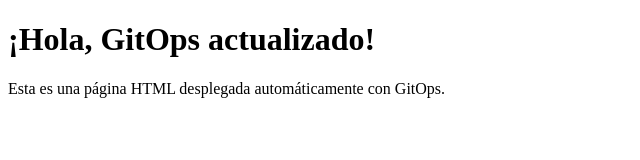
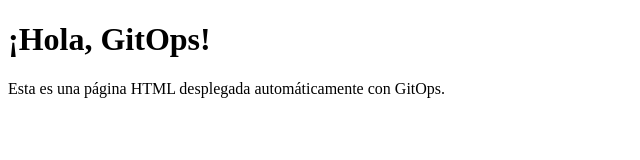
Before and after one commit to Arlequin404/gitops-practice, a plain HTML site: page app/index.html in a window 1280 px wide. Shown: the whole page, without its empty margins (0-640 px from the left). Drawn offline with Linux system fonts and the light colour scheme.

Commit message:
se actualizo el codigo

```diff
--- a/app/index.html
+++ b/app/index.html
@@ -6,7 +6,7 @@
     <title>GitOps Practice</title>
 </head>
 <body>
-    <h1>¡Hola, GitOps actualizado!</h1>
+    <h1>¡Hola, GitOps!</h1>
     <p>Esta es una página HTML desplegada automáticamente con GitOps.</p>
 </body>
 </html>
```
